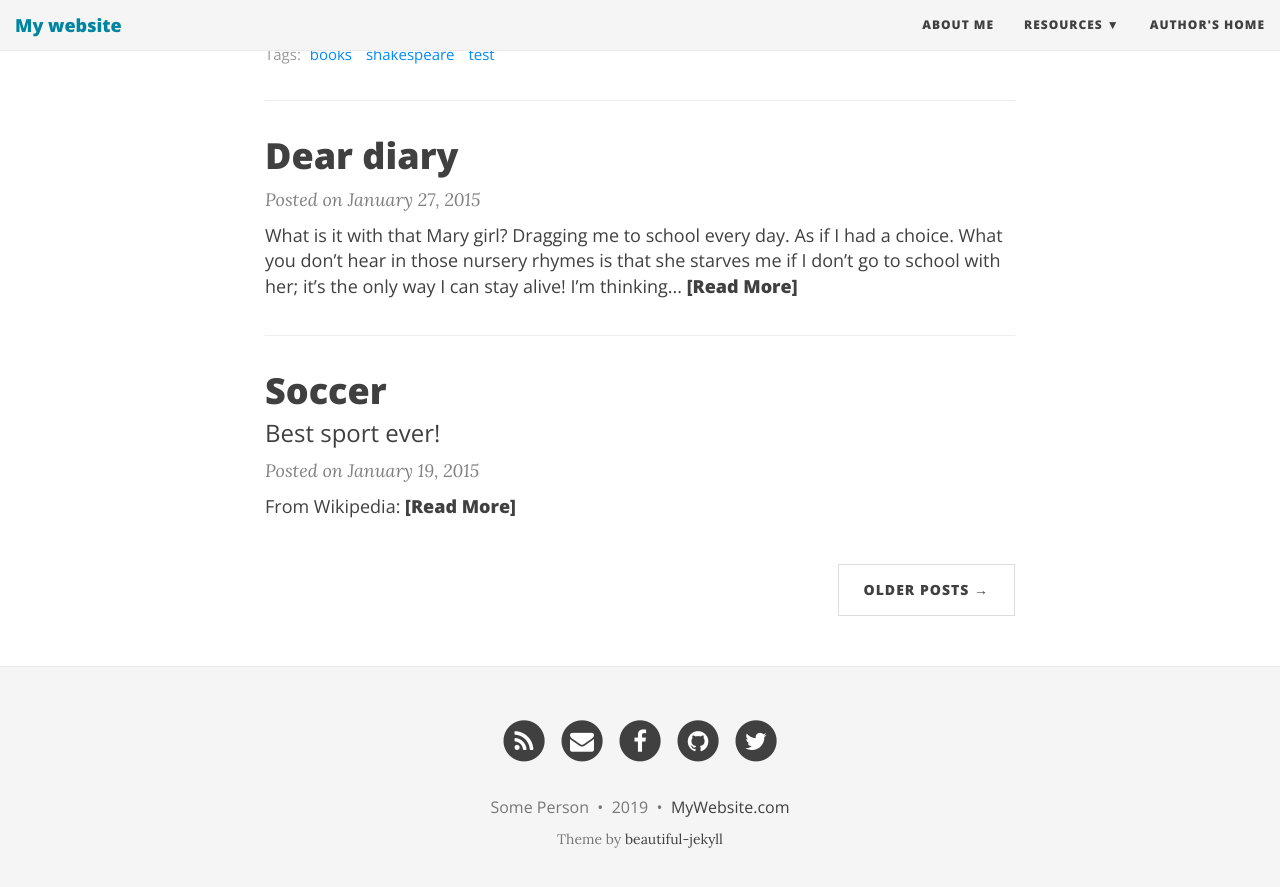
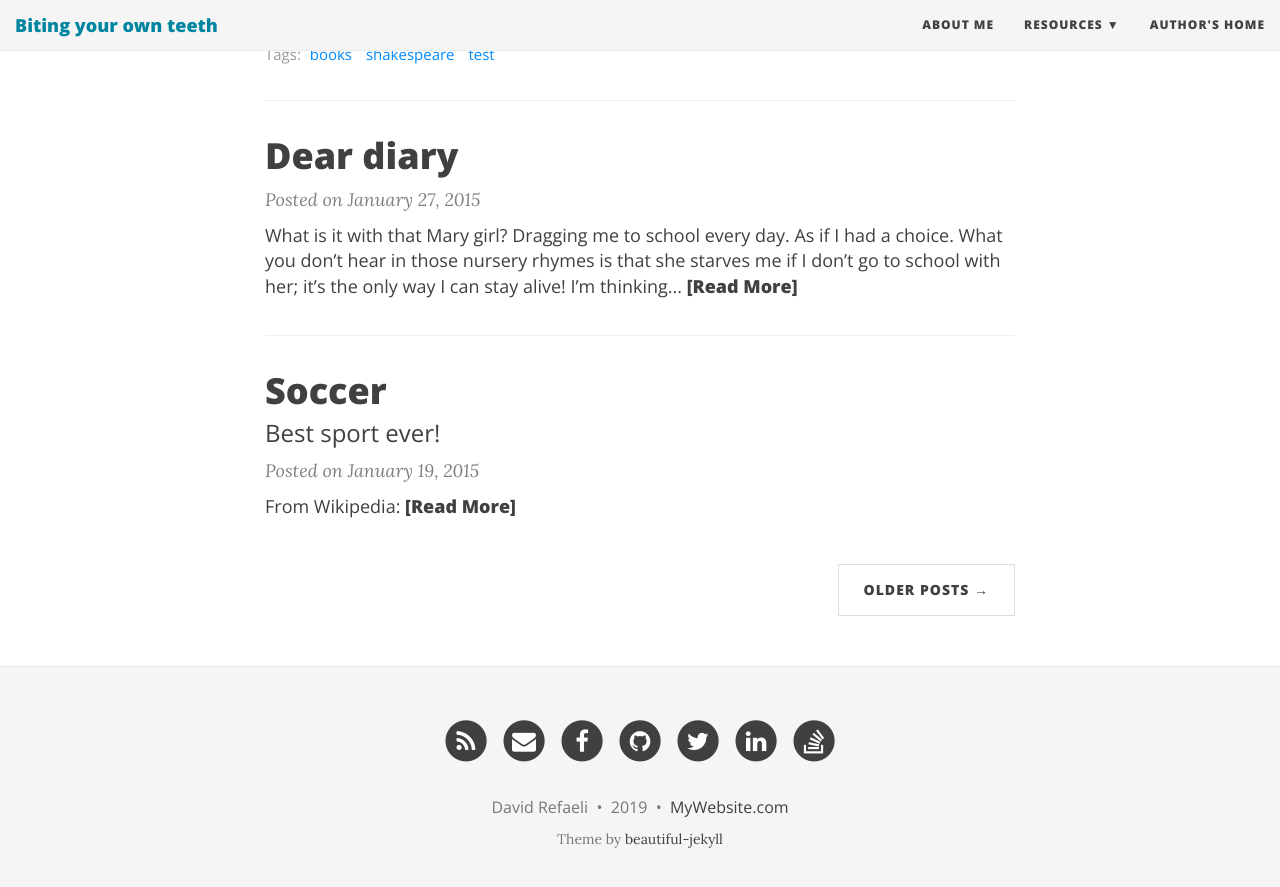
Before and after one commit to MaverickMeerkat/MaverickMeerkat.github.io, a Jekyll site: the page built from index.html, in a window 1280 px wide and 900 px high, scrolled down 1134 px. Shown: the top 887 px of the window. Built offline with Jekyll 4.4.1, drawn with Linux system fonts in a browser that asks for light colours; nearby versions of some CDN libraries; the list of posts is cut into pages by our own code; some of the changed lines change nothing that is shown.

Commit message:
Small Changes

```diff
--- a/_config.yml
+++ b/_config.yml
@@ -1,10 +1,10 @@
 # --- General options --- #
 
 # Name of website
-title: My website
+title: Biting your own teeth
 
 # Short description of your site
-description: A virtual proof that I'm awesome
+description: Tao, Languages, Code, Math, AI, and much more
 
 # --- Local development options ---
 # If your website is hosted locally rather than on GitHub, then you need to uncomment the next two parameters to set the url and baseurl
@@ -60,7 +60,7 @@ footer-link-col: "#404040"
 # Change all these values or delete the ones you don't want.
 # Important: you must keep the "name" parameter, everything else you can remove
 author:
-  name: Some Person
+  name: David Refaeli
 
 # Select your active Social Network Links.
 # Uncomment the links you want to show in the footer and add your information to each link.
@@ -68,14 +68,14 @@ author:
 # If you want to add a new link that isn't here, you'll need to also edit the file _data/SocialNetworks.yml
 social-network-links:
   rss: true
-  email: "someone@example.com"
-  facebook: deanattali
-  github: daattali
-  twitter: daattali
+  email: "davidrefaeli@gmail.com"
+  facebook: David Refaeli
+  github: MaverickMeerkat
+  twitter: SavvyLearner
 #  reddit: yourname
-#  linkedin: daattali
+  linkedin: david-refaeli-2a66a4149
 #  xing: yourname
-#  stackoverflow: "3943160/daattali"
+  stackoverflow: "6296435/david-refaeli"
 #  snapchat: deanat78
 #  instagram: deanat78
 #  youtube: user/deanat78
@@ -118,7 +118,7 @@ url-pretty: "MyWebsite.com"  # eg. "deanattali.com/beautiful-jekyll"
 # --- Comments --- #
 
 # Fill in your Disqus shortname (NOT the userid) if you want to support Disqus comments
-# disqus: ""
+disqus: "davidrefaeli"
 
 # If you want to use JustComments fill with the API Key
 #just-comments: "ABCD-EFGH-IJKL"
```
